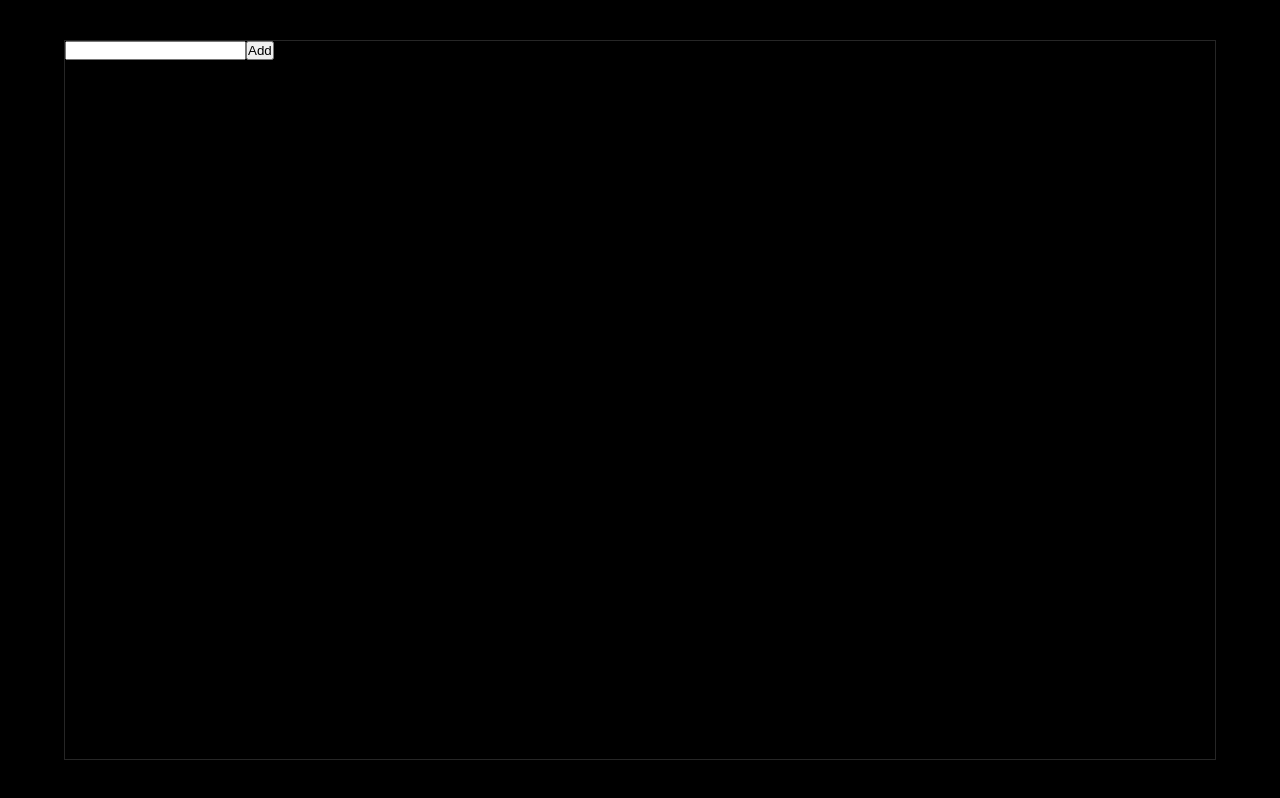
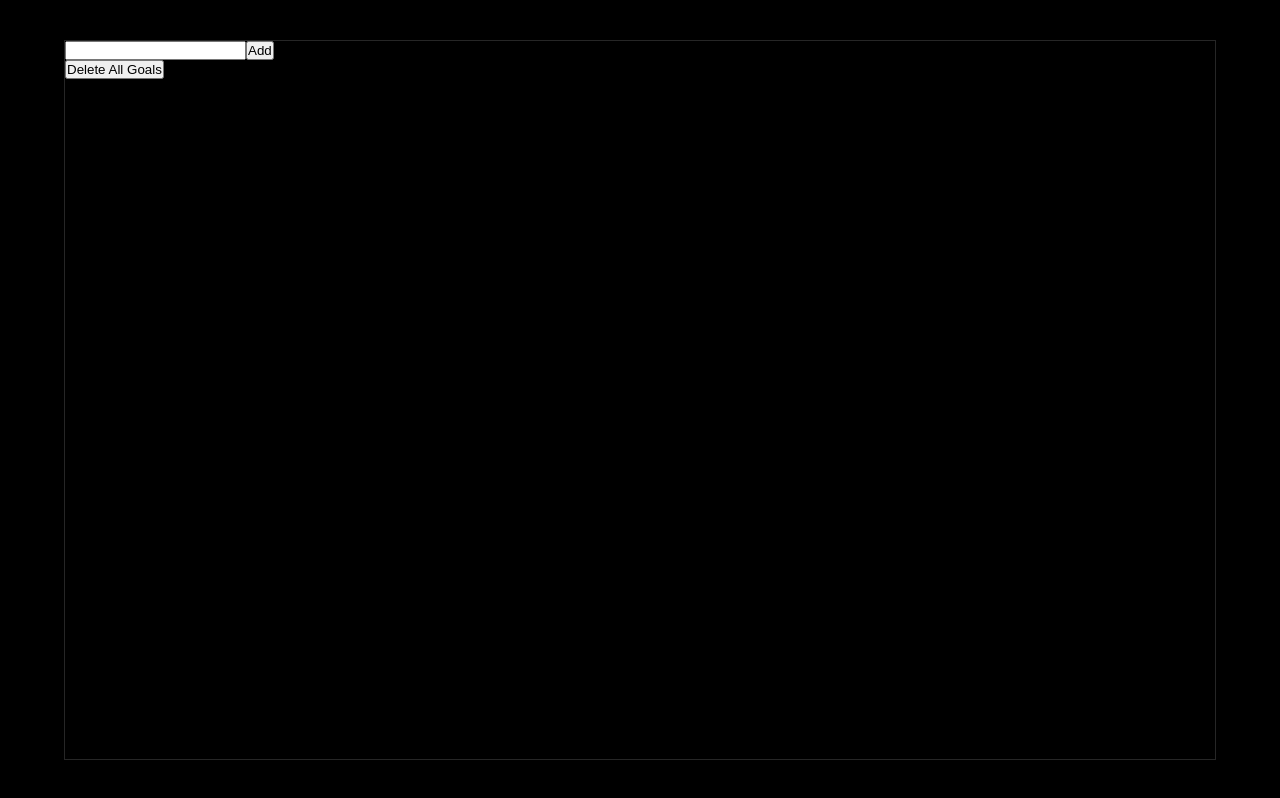
Before and after one commit to danifromecuador/daily, a React (Vite) app: page / in a window 1280 px wide. Built offline with nearby package versions, Linux system fonts and the light colour scheme.

Commit message:
Delete all goals

```diff
--- a/src/pages/daily-goals.jsx
+++ b/src/pages/daily-goals.jsx
@@ -3,20 +3,21 @@ import { useState, useEffect } from "react";
 export const DailyGoals = () => {
   const [input, setInput] = useState("")
   const [goals, setGoals] = useState(JSON.parse(localStorage.getItem('goals')) || [])
-  // console.log("goals are: " + goals[0]);
-  useEffect(() => { console.log("input is: " + input) }, [input]);
-  useEffect(() => { console.log("goals are: " + goals) }, [goals]);
 
-  // update localStorage whenever goals list changes
-  useEffect(()=>{
-    localStorage.setItem('goals', JSON.stringify(goals))
-  }, [goals])
+  // update (or delete) localStorage whenever goals list changes
+  useEffect(() => {
+    localStorage.setItem('goals', JSON.stringify(goals));
+  }, [goals]);
 
   const manageAddGoalBtn = () => {
     if (input) {
       setGoals([...goals, input]);
-      setInput('');
+      setInput("");
     }
+  }
+
+  const manageDeleteAllGoalsBtn = () => {
+    setGoals([]);
   }
 
   return (<>
@@ -26,8 +27,8 @@ export const DailyGoals = () => {
       onChange={(e) => { setInput(e.target.value) }}
     />
     <button onClick={manageAddGoalBtn} >Add</button>
+    <div>
+      <button onClick={manageDeleteAllGoalsBtn} >Delete All Goals</button>
+    </div>
   </>)
-
-
-
 }
```
